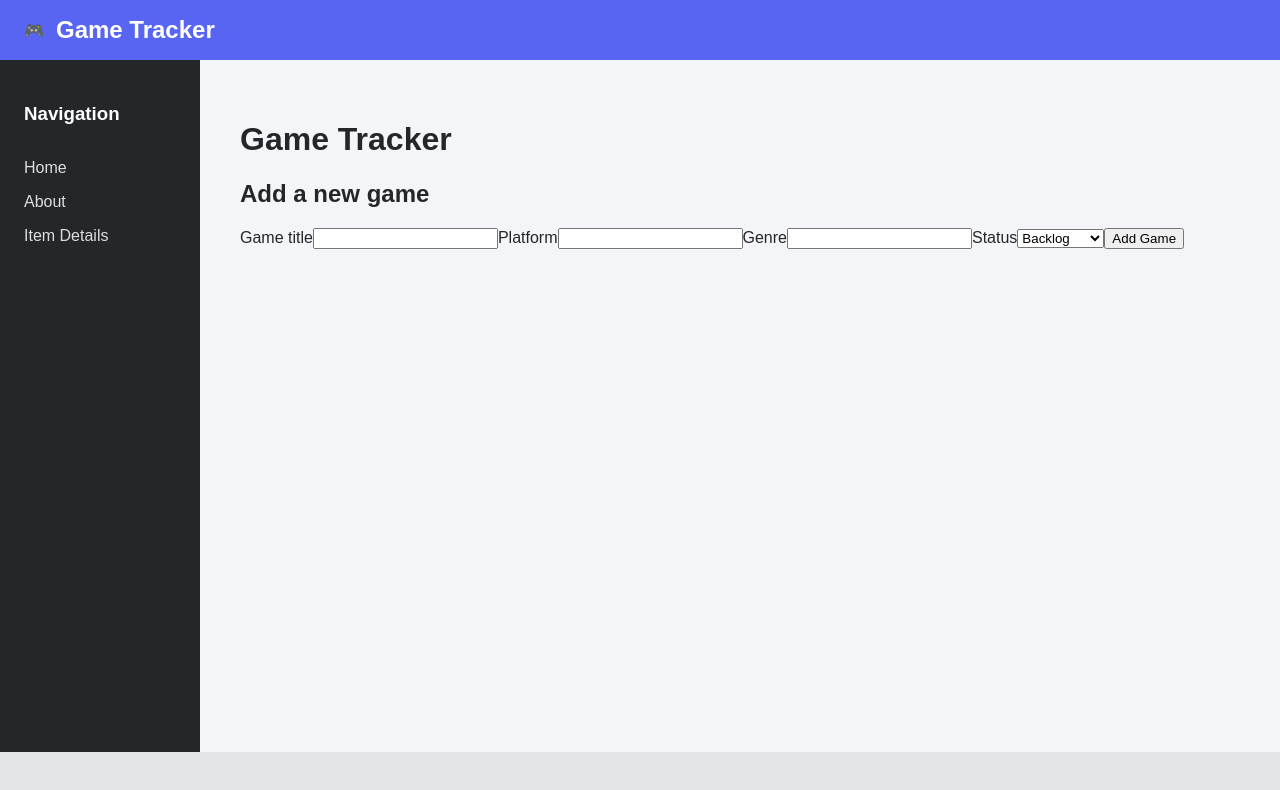
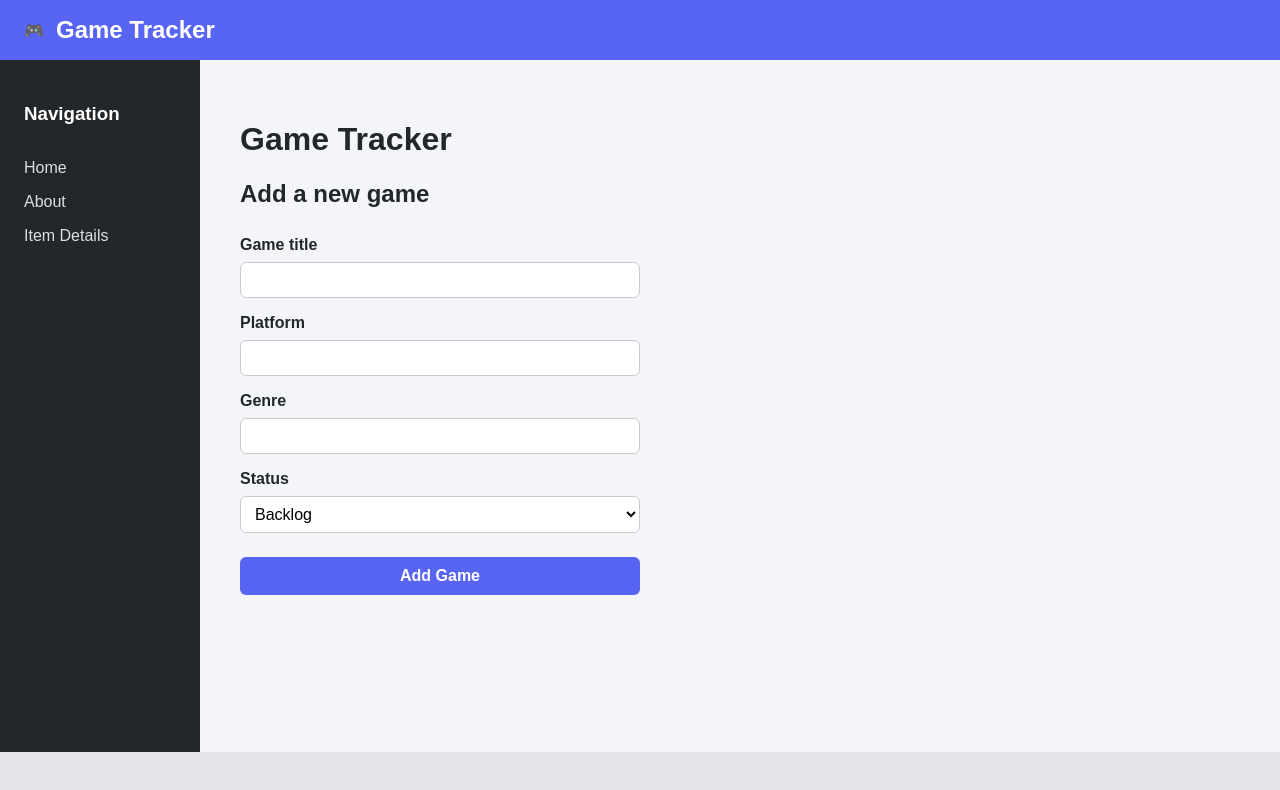
Before and after one commit to ManzanoTony/Mini-Project-James-Tony-Colab, a React (Vite) app: page / in a window 1280 px wide. Shown: the top 790 px of the page. Built offline with nearby package versions, Linux system fonts and the light colour scheme.

Commit message:
fix list

```diff
--- a/src/App.jsx
+++ b/src/App.jsx
@@ -1,4 +1,4 @@
-import { useState } from "react";
+import { useState, useEffect } from "react";
 import { BrowserRouter, Routes, Route } from "react-router-dom";
 
 import Navbar from "./components/navbar.jsx";
@@ -8,14 +8,24 @@ import Home from "./pages/home.jsx";
 import About from "./pages/about.jsx";
 import ItemDetails from "./pages/itemdetails.jsx";
 import NotFound from "./pages/notfound.jsx";
-
+import gamesData from "./components/Data/games.js";
 import "./index.css";
 
 function App() {
-  const [games, setGames] = useState([]);
+  const [games, setGames] = useState(() => {
+    const savedGames = localStorage.getItem("games");
+
+    return savedGames ? JSON.parse(savedGames) : gamesData;
+  });
+
+  useEffect(() => {
+    localStorage.setItem("games", JSON.stringify(games));
+  }, [games]);
+
   const handleAddGame = (game) => {
     setGames((currentGames) => [...currentGames, game]);
   };
+
 
   return (
     <BrowserRouter>
--- a/src/index.css
+++ b/src/index.css
@@ -73,3 +73,75 @@ body {
 .footer a {
   color: #5865f2;
 }
+
+.game-item {
+  background-color: white;
+  border-radius: 8px;
+  padding: 16px;
+  margin-bottom: 16px;
+  box-shadow: 0 1px 3px rgba(0, 0, 0, 0.1);
+}
+
+.status-badge {
+  display: inline-block;
+  padding: 2px 10px;
+  border-radius: 999px;
+  font-size: 0.85rem;
+  font-weight: 700;
+  background-color: #e3e5e8;
+  color: #23272a;
+}
+
+.status-playing {
+  background-color: #dbeafe;
+  color: #1d4ed8;
+}
+
+.status-completed {
+  background-color: #dcfce7;
+  color: #15803d;
+}
+
+.status-backlog {
+  background-color: #fef3c7;
+  color: #b45309;
+}
+
+form {
+  display: flex;
+  flex-direction: column;
+  gap: 8px;
+  max-width: 400px;
+  margin-bottom: 32px;
+}
+
+form label {
+  font-weight: 700;
+  margin-top: 8px;
+}
+
+form input,
+form select {
+  width: 100%;
+  padding: 8px 10px;
+  font-size: 1rem;
+  border: 1px solid #c7c9cc;
+  border-radius: 6px;
+  background-color: white;
+}
+
+form button {
+  margin-top: 16px;
+  padding: 10px 16px;
+  font-size: 1rem;
+  font-weight: 700;
+  color: white;
+  background-color: #5865f2;
+  border: none;
+  border-radius: 6px;
+  cursor: pointer;
+}
+
+form button:hover {
+  background-color: #4752c4;
+}
```
Also changed, not shown: src/components/gameitem.jsx (+10 -1 lines), src/components/Data/games.js (renamed from src/components/Data/Game.js).
